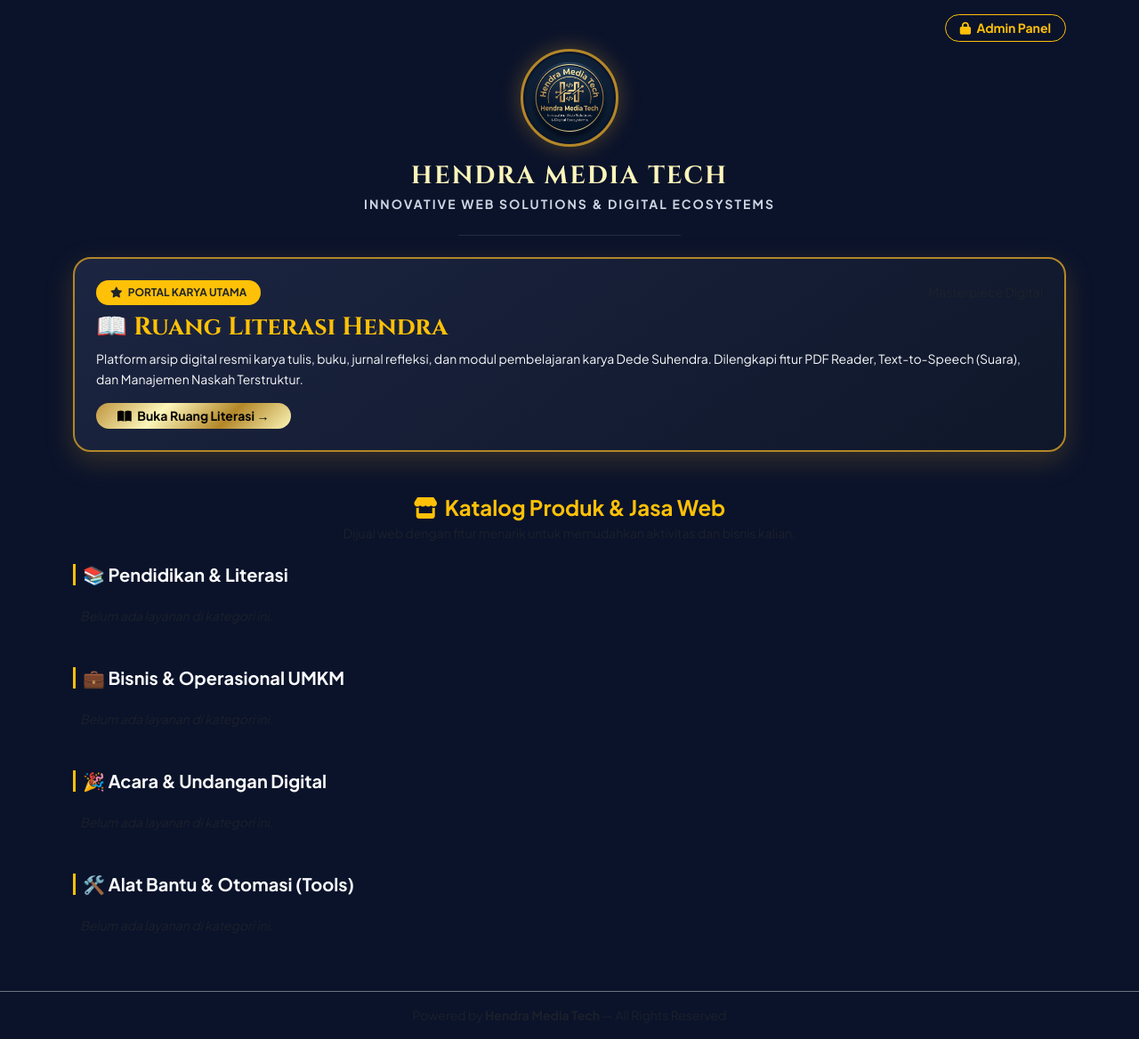
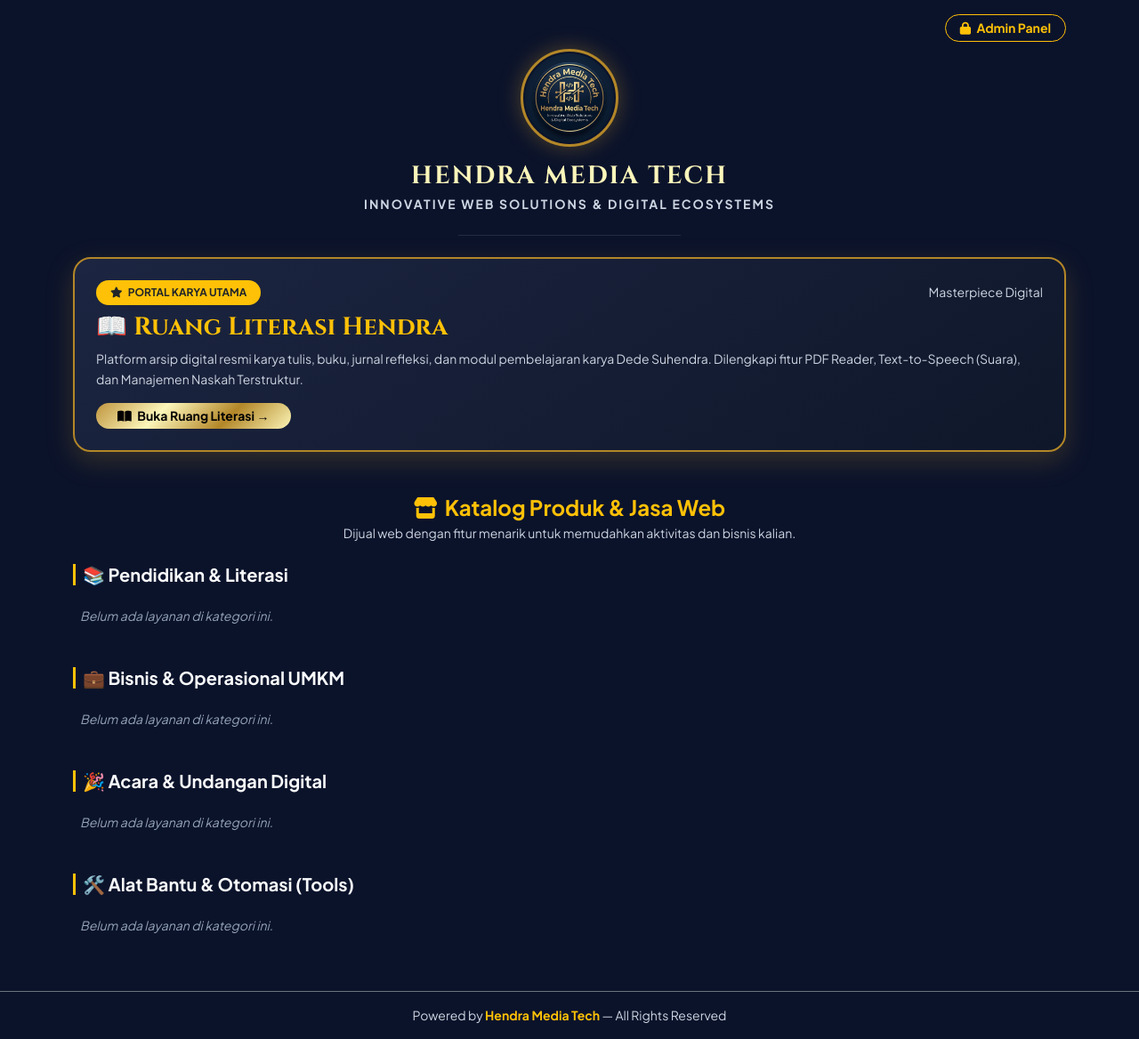
Before and after one commit to hendraelkariem12-a11y/hendra-media-tech, a Flask app: page / in a window 1280 px wide. Shown: the whole page at 89% size. Run offline with Flask 3, Linux system fonts and the light colour scheme.

Commit message:
Update index.html

```diff
--- a/templates/index.html
+++ b/templates/index.html
@@ -101,11 +101,20 @@
         .btn-gold:hover { opacity: 0.9; color: #000; }
         .btn-outline-gold {
             border: 1px solid var(--gold);
-            color: var(--gold);
+            color: #fcf6ba; /* Warna emas terang agar terbaca jelas */
             font-weight: 600;
             border-radius: 30px;
         }
         .btn-outline-gold:hover { background-color: var(--gold); color: #000; }
+
+        /* PERBAIKAN KONTRAS TEKS AKAN JELAS */
+        .text-sub-light {
+            color: #cbd5e1 !important; /* Abu-abu terang sangat jelas */
+        }
+        .text-empty-category {
+            color: #94a3b8 !important; /* Terbaca jelas tapi tetap halus */
+            font-style: italic;
+        }
     </style>
 </head>
 <body>
@@ -130,7 +139,7 @@
         <div class="text-center">
             <img src="/logo.jpg" onerror="this.src='/logo.png'" alt="Hendra Media Tech" class="brand-logo mb-3">
             <h1 class="brand-title h3 mb-1">HENDRA MEDIA TECH</h1>
-            <p class="small text-uppercase fw-bold mt-1" style="letter-spacing: 2px; color: #cbd5e1 !important;">
+            <p class="small text-uppercase fw-bold mt-1 text-sub-light" style="letter-spacing: 2px;">
                 INNOVATIVE WEB SOLUTIONS & DIGITAL ECOSYSTEMS
             </p>
 
@@ -140,10 +149,10 @@
             <div class="showcase-card p-4 text-start mb-5">
                 <div class="d-flex align-items-center justify-content-between mb-2 flex-wrap gap-2">
                     <span class="badge bg-warning text-dark fw-bold px-3 py-2 rounded-pill"><i class="fa-solid fa-star me-1"></i> PORTAL KARYA UTAMA</span>
-                    <small class="text-muted">Masterpiece Digital</small>
+                    <small class="text-sub-light">Masterpiece Digital</small>
                 </div>
                 <h3 class="fw-bold text-warning mb-2" style="font-family:'Cinzel', serif;">📖 Ruang Literasi Hendra</h3>
-                <p class="small text-light mb-3" style="line-height: 1.6;">
+                <p class="small text-sub-light mb-3" style="line-height: 1.6;">
                     Platform arsip digital resmi karya tulis, buku, jurnal refleksi, dan modul pembelajaran karya Dede Suhendra. Dilengkapi fitur PDF Reader, Text-to-Speech (Suara), dan Manajemen Naskah Terstruktur.
                 </p>
                 <a href="https://web-catatan-buku.up.railway.app" target="_blank" class="btn btn-gold btn-sm px-4">
@@ -154,7 +163,7 @@
             <!-- SECTION 2: TEKS PENAWARAN JASA -->
             <div class="text-center mb-4">
                 <h4 class="fw-bold text-warning mb-1"><i class="fa-solid fa-store me-2"></i>Katalog Produk & Jasa Web</h4>
-                <p class="text-muted small">Dijual web dengan fitur menarik untuk memudahkan aktivitas dan bisnis kalian.</p>
+                <p class="text-sub-light small">Dijual web dengan fitur menarik untuk memudahkan aktivitas dan bisnis kalian.</p>
             </div>
 
             <!-- SECTION 3: KATALOG DINAMIS PER KATEGORI -->
@@ -176,7 +185,7 @@
                                         <i class="fa-solid fa-cube text-warning fs-5 me-2"></i>
                                         <h6 class="card-title text-warning fw-bold mb-0">{{ k.judul }}</h6>
                                     </div>
-                                    <p class="card-text text-light small my-2 flex-grow-1" style="line-height: 1.5; font-size: 13px;">
+                                    <p class="card-text text-sub-light small my-2 flex-grow-1" style="line-height: 1.5; font-size: 13px;">
                                         {{ k.penawaran }}
                                     </p>
                                     <div class="mt-auto pt-2">
@@ -196,7 +205,7 @@
                     {% endfor %}
 
                     {% if not ns.found %}
-                    <div class="text-muted small fst-italic p-2">Belum ada layanan di kategori ini.</div>
+                    <div class="text-empty-category small p-2">Belum ada layanan di kategori ini.</div>
                     {% endif %}
                 </div>
             </div>
@@ -205,8 +214,8 @@
         </div>
     </div>
 
-    <footer class="mt-auto py-3 text-center border-top border-secondary small text-muted">
-        Powered by <strong>Hendra Media Tech</strong> — All Rights Reserved
+    <footer class="mt-auto py-3 text-center border-top border-secondary small text-sub-light">
+        Powered by <strong class="text-warning">Hendra Media Tech</strong> — All Rights Reserved
     </footer>
 
 </body>
```
